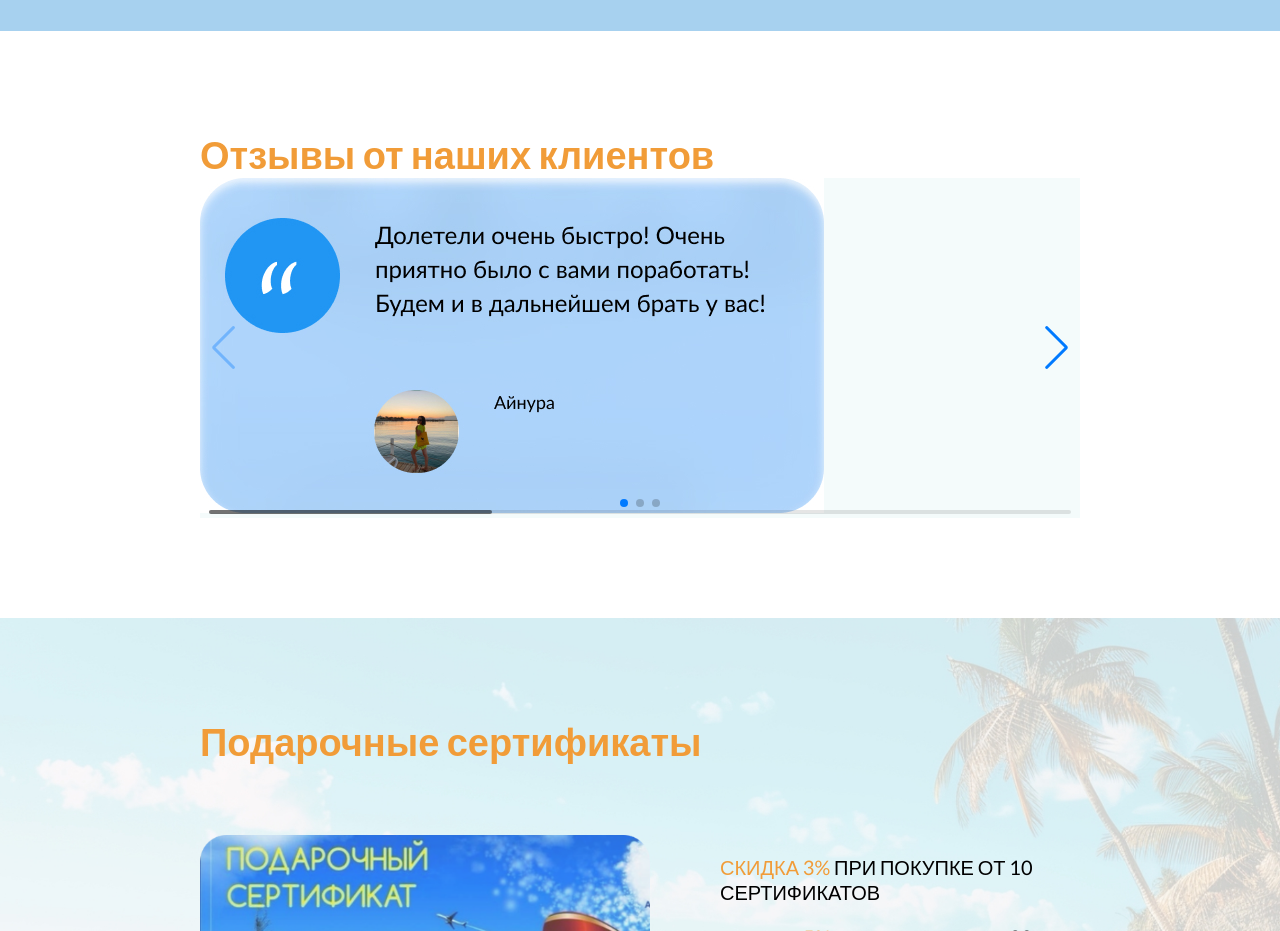
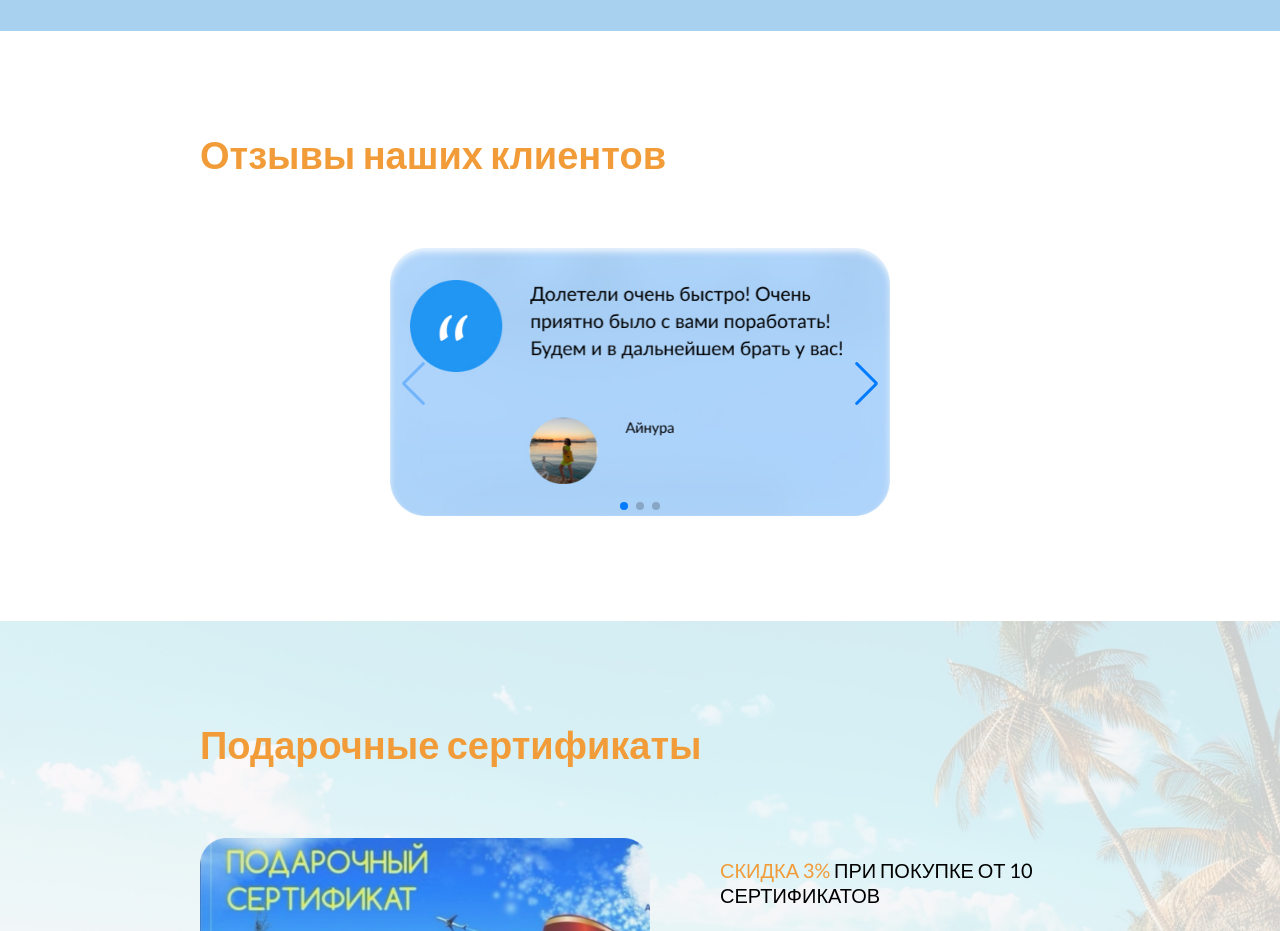
Before and after one commit to dariaSDemidova/Bergen-Tour, a React (Vite) app: page / in a window 1280 px wide. Shown: the part 3060-3991 px from the top of the page. Built offline with nearby package versions, Linux system fonts and the light colour scheme.

Commit message:
fix swiper slider

```diff
--- a/package.json
+++ b/package.json
@@ -14,7 +14,8 @@
     "react": "^18.3.1",
     "react-dom": "^18.3.1",
     "react-router-dom": "^6.26.0",
-    "slick-carousel": "^1.8.1"
+    "slick-carousel": "^1.8.1",
+    "swiper": "^11.1.14"
   },
   "devDependencies": {
     "@eslint/js": "^9.8.0",
--- a/src/components/Reviews/Reviews.jsx
+++ b/src/components/Reviews/Reviews.jsx
@@ -1,37 +1,30 @@
-import { Navigation, Pagination, Scrollbar, A11y } from 'swiper/modules';
+import { Swiper, SwiperSlide } from 'swiper/react';
+import { Navigation, Pagination} from 'swiper/modules';
 
-import { Swiper, SwiperSlide } from 'swiper/react';
 import review1 from '../../assets/images/review_1.jpg';
 import review2 from '../../assets/images/review_2.jpg';
 import review3 from '../../assets/images/review_3.jpg';
 
 import './Reviews.scss';
 
+import 'swiper/scss';
+import 'swiper/scss/navigation';
+import 'swiper/scss/pagination';
 
-// Import Swiper styles
-import 'swiper/css';
-import 'swiper/css/navigation';
-import 'swiper/css/pagination';
-import 'swiper/css/scrollbar';
-
-export default () => {
+const Reviews = () => {
   return (
     <Swiper
-      // install Swiper modules
-      modules={[Navigation, Pagination, Scrollbar, A11y]}
-      spaceBetween={20}
+      modules={[Navigation, Pagination]}
+      spaceBetween={0}
       slidesPerView={1}
       navigation
       pagination={{ clickable: true }}
-      scrollbar={{ draggable: true }}
-      onSwiper={(swiper) => console.log(swiper)}
-      onSlideChange={() => console.log('slide change')}
     >
-      <SwiperSlide> <img src={review1} alt='img1'/> </SwiperSlide>
-      <SwiperSlide><img src={review2} alt='img2'/> </SwiperSlide>
-      <SwiperSlide><img src={review3} alt='img3'/> </SwiperSlide>
-
-
+      <SwiperSlide><img src={review1} alt='img1'/></SwiperSlide>
+      <SwiperSlide><img src={review2} alt='img2'/></SwiperSlide>
+      <SwiperSlide><img src={review3} alt='img3'/></SwiperSlide>
     </Swiper>
   );
-};
+}
+
+export default Reviews;
--- a/src/components/Reviews/Reviews.scss
+++ b/src/components/Reviews/Reviews.scss
@@ -1,36 +1,9 @@
-* {
-    margin: 0;
-    padding: 0;
-    box-sizing: border-box;
-
+.swiper {
+  margin-top: 70px;
+  max-width: 500px;
+  &-slide img {
+    width: 100%;
+    height: 100%;
+    object-fit: cover;
+  }
 }
-
-
-.swiper-container {
-    width: 800px;
-    height: 200px;
-    line-height: 200px;
-    text-align: center;
-}
-
-.swiper-slide {
-    background-color: rgb(244, 251, 251);
-    color: #fff;
-    font-size: 25px;
-}
-
-.swiper-slide:nth-child(2) {
-    background-color: rgb(242, 247, 246);
-}
-
-.swiper-slide:nth-child(3) {
-    background-color: rgb(245, 248, 247);
-}
-
-.swiper-slide:nth-child(4) {
-    background-color: rgb(247, 250, 250);
-}
-
-.swiper-slide:nth-child(5) {
-    background-color: rgb(242, 245, 243);
-}
--- a/src/pages/Main/Main.jsx
+++ b/src/pages/Main/Main.jsx
@@ -85,7 +85,7 @@ const Main = () => {
 
       <section className="reviews">
         <div className="container">
-          <h2 className="reviews__title">Отзывы от наших клиентов</h2>
+          <h2 className="reviews__title">Отзывы наших клиентов</h2>
           <Reviews />
         </div>
       </section>
@@ -110,7 +110,7 @@ const Main = () => {
 
 			<section className="tours">
 				<div className="container">
-					<h2 className="tours__header"><span className="tours__header-orange">Готовые турпакеты и отдельные услуги</span><br/>по честным ценам</h2>
+					<h2 className="tours__header"><span>Готовые турпакеты и отдельные услуги</span><br/>по честным ценам</h2>
 					<h3 className="tours__subheader">Если найдете дешевле, то свяжитесь с нами</h3>
 					<Tours/>
 				</div>
--- a/src/pages/Main/Main.scss
+++ b/src/pages/Main/Main.scss
@@ -187,7 +187,7 @@
 .tours {
     &__header {
       @include text-styles(38px, 700, $black-color);
-      &-orange {
+      span {
       color: $orange-color;
       }
     }
```
Also changed, not shown: src/assets/images/bg2.jpg (deleted), 1 other file (tests, documents, lock files or other folders).
